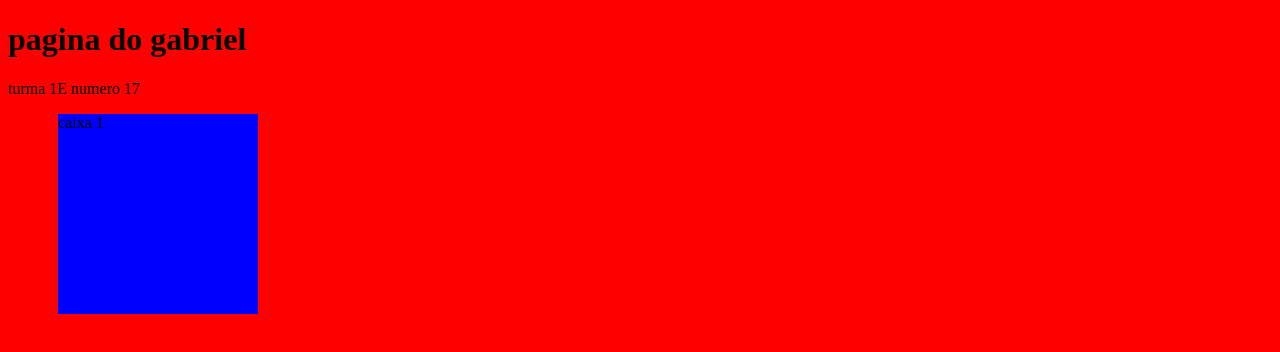
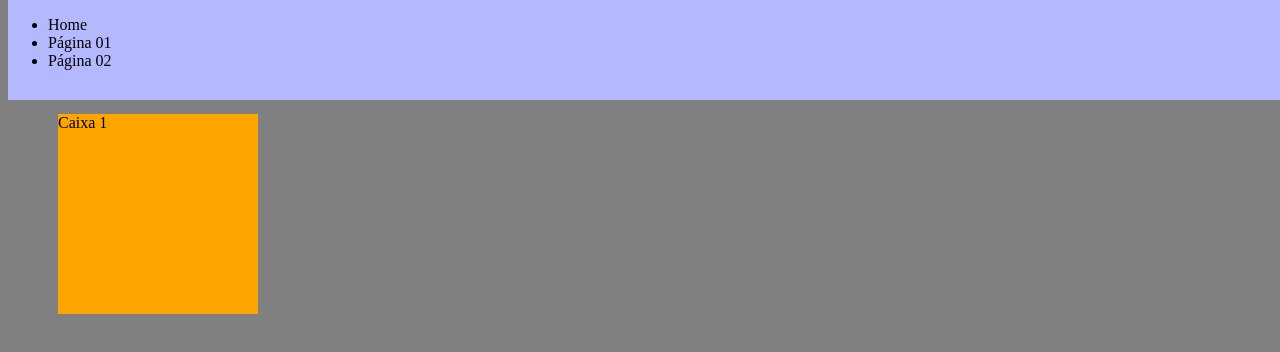
Before and after one commit to sarachini/primeiroe_2t, a plain HTML site: page index.html in a window 1280 px wide. Drawn offline with Linux system fonts and the light colour scheme.

Commit message:
aula 04/08

```diff
--- a/estilo.css
+++ b/estilo.css
@@ -1,7 +1,25 @@
-body { background: red; }
-h1 { text-align:; } .caixa1
-{ position: relative;
-   width: 200px;
-   height: 200px;
-    background: blue;
-    left: 50px; }
+body {
+  background: gray;
+}
+h1 {
+  text-align: center;
+}
+/*
+  position: absolute;
+  position: fixed;
+  position: sticky;
+*/
+.caixa1 {
+  position: relative;
+  width: 200px;
+  height: 200px;
+  background: orange;
+  left: 50px;
+}
+.menuPrincipal {
+  position: absolute;
+  background: rgb(179, 184, 255);
+  width: 100%;
+  height: 100px;
+  top: 0;
+}
--- a/index.html
+++ b/index.html
@@ -1,12 +1,31 @@
-<!DOCTYPE html> <html lang="pt-br" dir="ltr">
-<head>
-   <meta charset="utf-8">
-   <title>aluno gabriel</title>
+<!DOCTYPE html>
+<html lang="pt-br" dir="ltr">
+
+  <head>
+    <meta charset="utf-8">
+    <title>Aluno gabriel</title>
     <link rel="stylesheet" href="estilo.css">
   </head>
-   <body
-   > <h1> pagina do gabriel</h1>
-    <p>turma 1E numero 17</p>
-    <div class="caixa1"> caixa 1 </div>
-   </body>
-    </html>
+
+  <body>
+
+    <div class="menuPrincipal">
+      <nav>
+        <ul>
+          <li><a href="index.html"></a>Home</li>
+          <li><a href="pagina01.html"></a>Página 01</li>
+          <li><a href="pagina02.html"></a>Página 02</li>
+        </ul>
+      </nav>
+    </div>
+
+    <h1>Página do Gabriel</h1>
+    <p>Turma: 1E      Número: 17</p>
+
+    <div class="caixa1">
+      Caixa 1
+    </div>
+
+  </body>
+
+</html>
```
Also changed, not shown: pagina01.html (added, +15 -0 lines), pagina02.html (added, +15 -0 lines).
